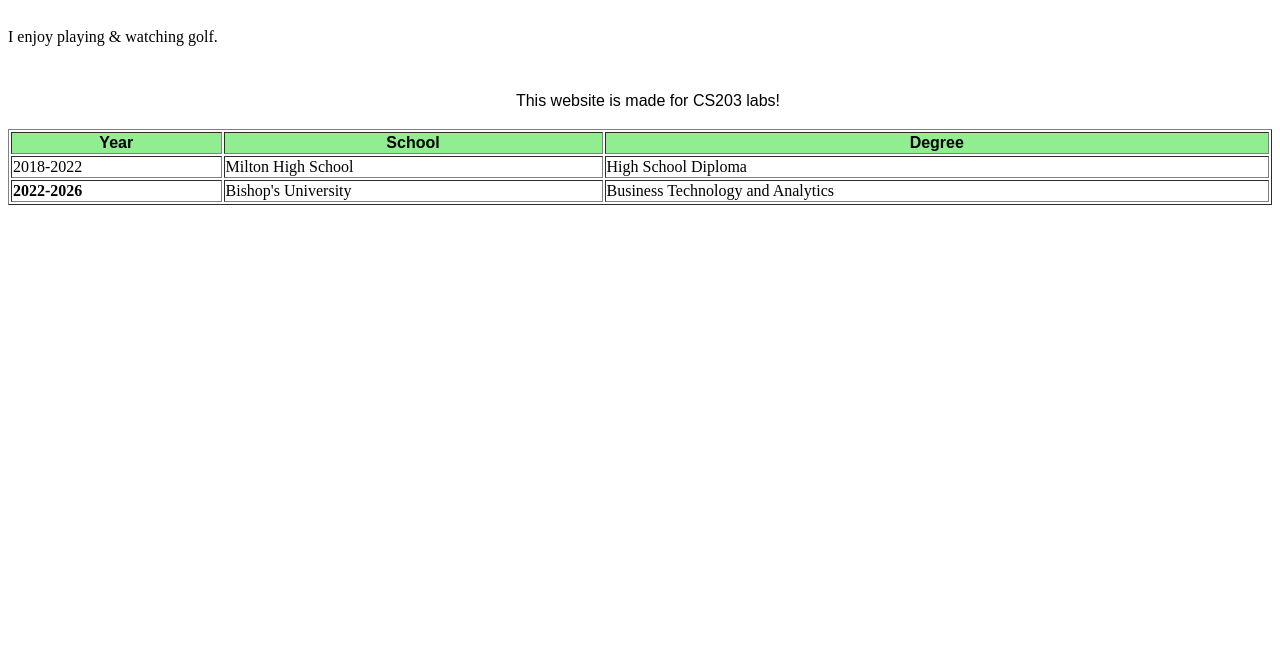
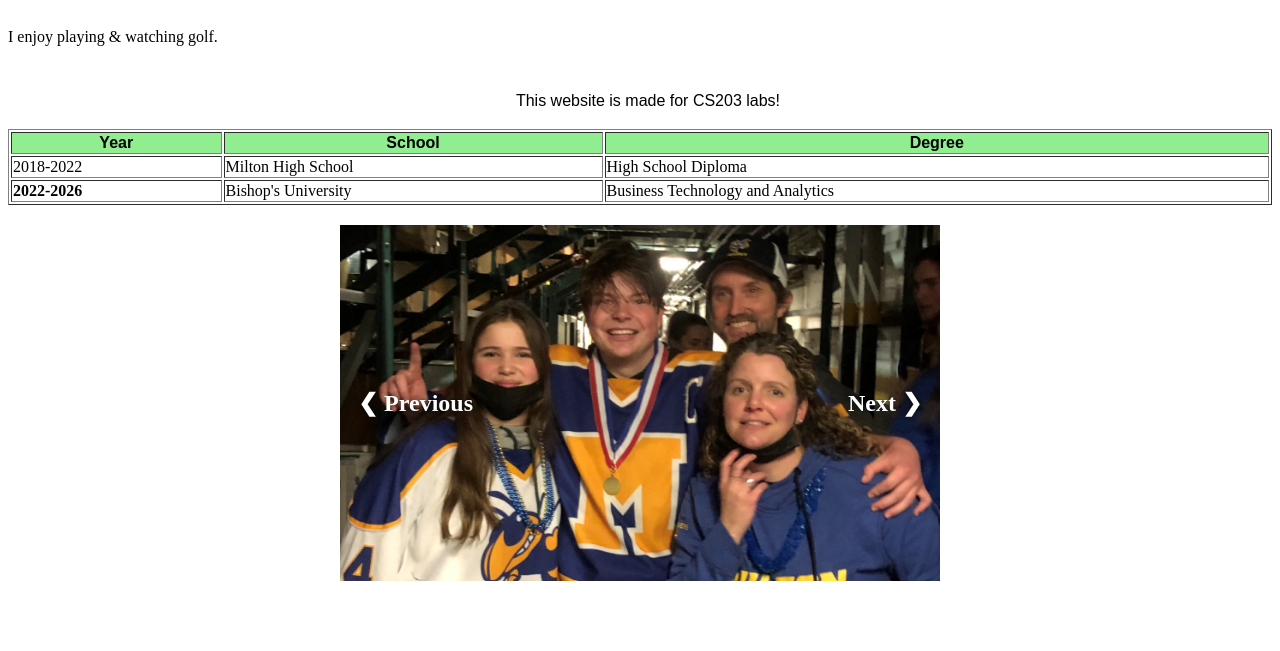
Before and after one commit to cameronfougere4/cameronfougere4.github.io, a PHP site: page / in a window 1280 px wide. Shown: the part 674-1325 px from the top of the page. Before the commit the page ends 879 px from the top, so only its background shows below. Run offline with PHP 8.4, Linux system fonts and the light colour scheme.

Commit message:
Part 2 of lab 7

```diff
--- a/index.html
+++ b/index.html
@@ -63,6 +63,23 @@
 
 </table>
 
+<div class="slideshow">
+    <div class="slideshow_img">
+        <img src="Images/hockey.png" style="width:100%">
+    </div>
+
+    <div class="slideshow_img">
+        <img src="Images/montreal.jpg" style="width:100%">
+    </div>
+
+    <div class="slideshow_img">
+        <img src="Images/dogs.jpg" style="width:100%">
+    </div>
+
+    <a id="prev" onclick="previous()">❮ Previous</a>
+    <a id="next" onclick="next()">Next ❯</a>
+</div>
+
 
   </div>
 
@@ -70,5 +87,7 @@
   This website is made for CS203 labs!
 </footer>
 
+  <script src="slideshow.js"></script>
+
 </body>
 </html>
--- a/my_style.css
+++ b/my_style.css
@@ -131,6 +131,44 @@
     border-radius: 5px;
 }
 
+.slideshow {
+    max-width: 600px;
+    margin: 20px auto;
+    position: relative;
+}
+
+.slideshow_img img {
+    width: 100%;
+    display: block;
+}
+
+#prev, #next {
+    position: absolute;
+    top: 50%;
+    transform: translateY(-50%);
+    text-decoration: none;
+    font-size: 24px;
+    font-weight: bold;
+    padding: 8px;
+    text-shadow: 0 0 5px rgba(0,0,0,0.7);
+    color: white;
+    cursor: pointer;
+}
+
+#prev {
+    left: 10px;
+}
+
+#next {
+    right: 10px;
+}
+
+@media (max-width: 600px) {
+    #prev, #next {
+        font-size: 18px;
+    }
+}
+
 
 
 </style>
--- /dev/null
+++ b/slideshow.js
@@ -0,0 +1,34 @@
+let current_slide = 0;
+
+function showSlide(n) {
+    let slides = document.getElementsByClassName("slideshow_img");
+
+    // Wrap around (last → first, first → last)
+    if (n >= slides.length) {
+        current_slide = 0;
+    }
+    if (n < 0) {
+        current_slide = slides.length - 1;
+    }
+
+    // Hide all slides
+    for (let i = 0; i < slides.length; i++) {
+        slides[i].style.display = "none";
+    }
+
+    // Show the current one
+    slides[current_slide].style.display = "block";
+}
+
+function next() {
+    current_slide++;
+    showSlide(current_slide);
+}
+
+function previous() {
+    current_slide--;
+    showSlide(current_slide);
+}
+
+// Start the slideshow
+showSlide(current_slide);
```
Also changed, not shown: Images/dogs.jpg (added), Images/montreal.jpg (added).
